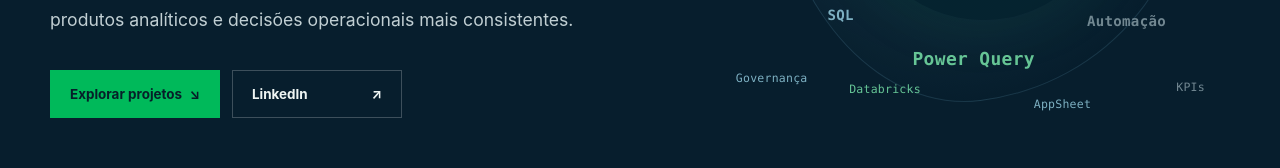
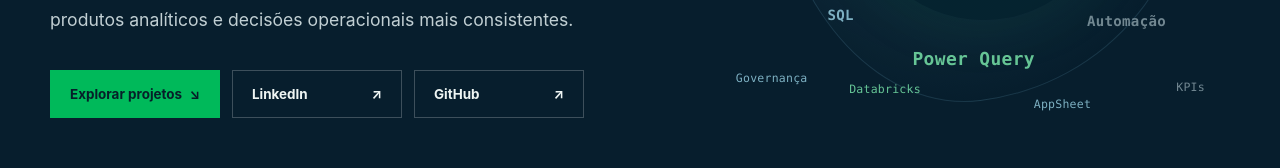
Before and after one commit to florincy/Portifolio-, a plain HTML site: page index.html in a window 1280 px wide. Shown: the part 550-718 px from the top of the page. Drawn offline with Linux system fonts and the light colour scheme.

Commit message:
Adiciona botão para o perfil do GitHub

```diff
--- a/index.html
+++ b/index.html
@@ -29,6 +29,7 @@
         <div class="actions">
           <a class="button primary" href="#projetos">Explorar projetos <span>↘</span></a>
           <a class="button ghost" href="https://www.linkedin.com/in/simone-florincy-t-372324134" target="_blank" rel="noreferrer">LinkedIn <span>↗</span></a>
+          <a class="button ghost" href="https://github.com/florincy" target="_blank" rel="noreferrer">GitHub <span>↗</span></a>
         </div>
       </div>
       <div class="word-cloud" role="img" aria-label="Nuvem de competências em Ciência de Dados, Business Intelligence e Analytics">
```
